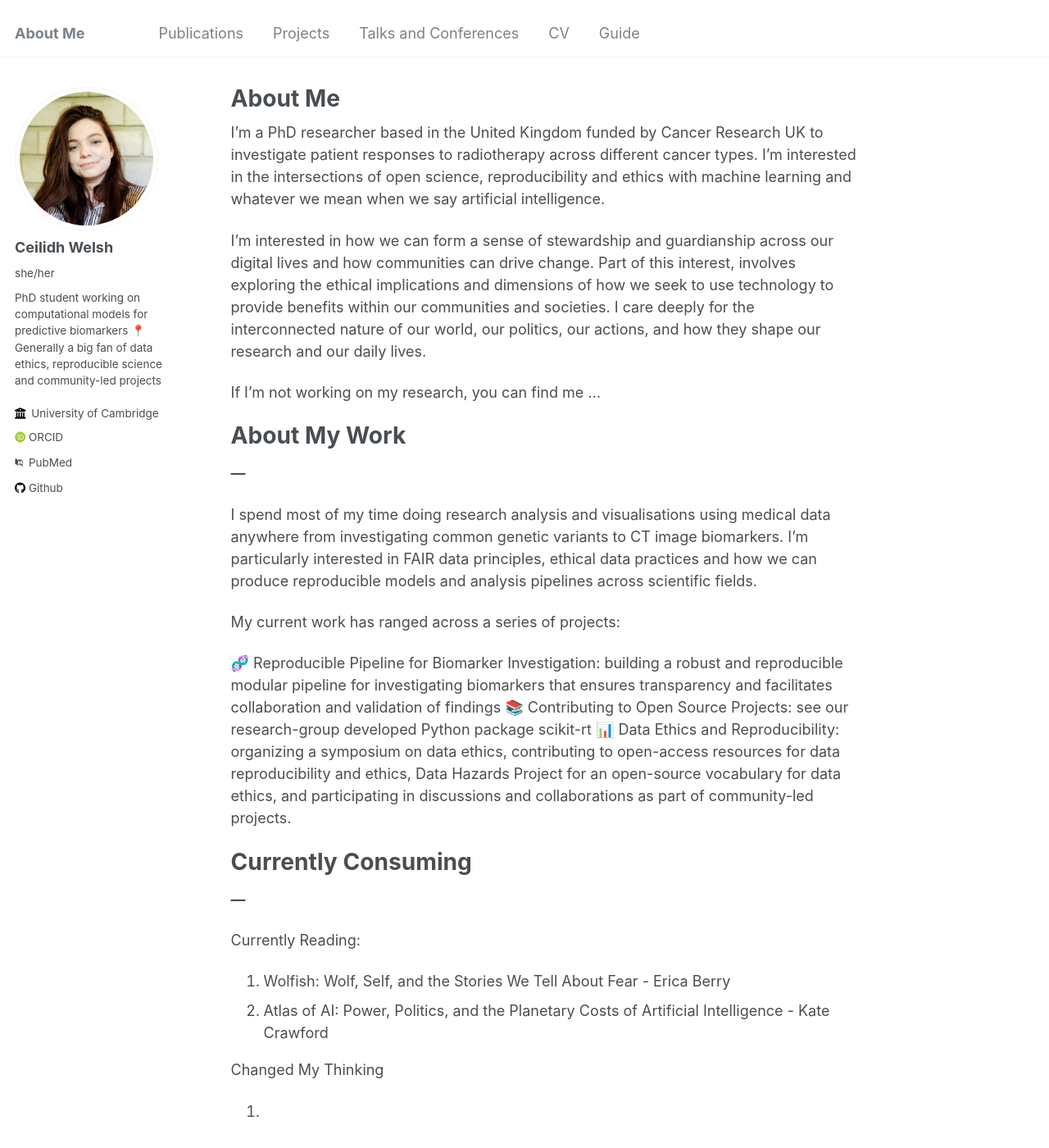
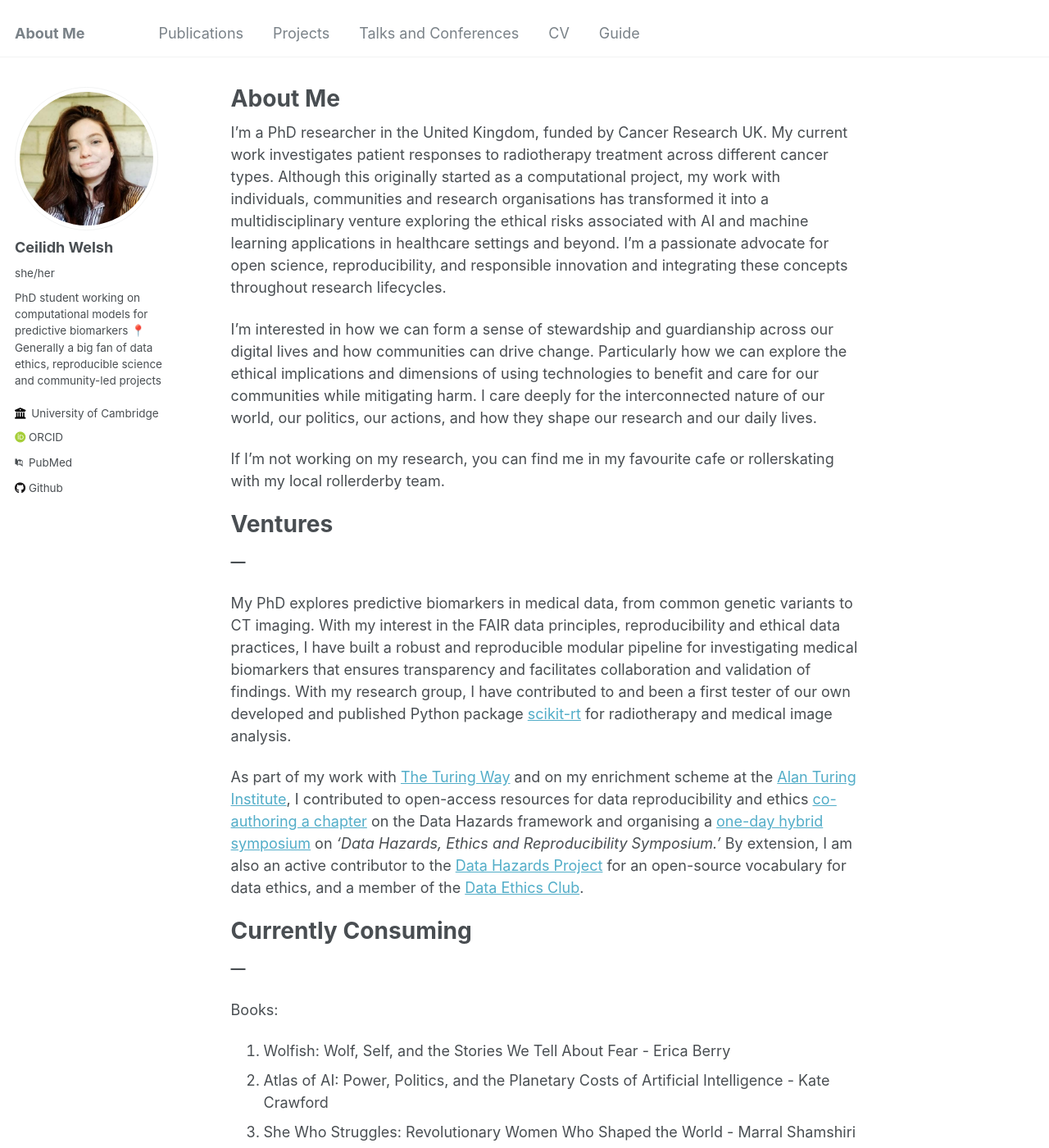
Before and after one commit to CeilidhWelsh/CeilidhWelsh.github.io, a Jekyll site: the page built from _pages/about.md, in a window 1280 px wide and 1400 px high. Shown: the whole window at 82% size. Built offline with Jekyll 4.4.1, drawn with Linux system fonts in a browser that asks for light colours; some web fonts are replaced; some of the changed text lies outside the part shown.

Commit message:
Update about.md

```diff
--- a/_pages/about.md
+++ b/_pages/about.md
@@ -7,34 +7,30 @@ redirect_from:
   - /about.html
 ---
 
-I'm a PhD researcher based in the United Kingdom funded by Cancer Research UK to investigate patient responses to radiotherapy across different cancer types. I'm interested in the intersections of open science, reproducibility and ethics with machine learning and whatever we mean when we say artificial intelligence.
-
-I'm interested in how we can form a sense of stewardship and guardianship across our digital lives and how communities can drive change. Part of this interest, involves exploring the ethical implications and dimensions of how we seek to use technology to provide benefits within our communities and societies. I care deeply for the interconnected nature of our world, our politics, our actions, and how they shape our research and our daily lives.
-
-If I'm not working on my research, you can find me ...
 
 
+I'm a PhD researcher in the United Kingdom, funded by Cancer Research UK. My current work investigates patient responses to radiotherapy treatment across different cancer types. Although this originally started as a computational project, my work with individuals, communities and research organisations has transformed it into a multidisciplinary venture exploring the ethical risks associated with AI and machine learning applications in healthcare settings and beyond. I'm a passionate advocate for open science, reproducibility, and responsible innovation and integrating these concepts throughout research lifecycles.
+
+I'm interested in how we can form a sense of stewardship and guardianship across our digital lives and how communities can drive change. Particularly how we can explore the ethical implications and dimensions of using technologies to benefit and care for our communities while mitigating harm. I care deeply for the interconnected nature of our world, our politics, our actions, and how they shape our research and our daily lives.
+
+If I'm not working on my research, you can find me in my favourite cafe or rollerskating with my local rollerderby team.
 
 
-About My Work
+Ventures
 =============
 **---**
 
-I spend most of my time doing research analysis and visualisations using medical data anywhere from investigating common genetic variants to CT image biomarkers. I'm particularly interested in FAIR data principles, ethical data practices and how we can produce reproducible models and analysis pipelines across scientific fields.
+My PhD explores predictive biomarkers in medical data, from common genetic variants to CT imaging. With my interest in the FAIR data principles, reproducibility and ethical data practices, I have built a robust and reproducible modular pipeline for investigating medical biomarkers that ensures transparency and facilitates collaboration and validation of findings. With my research group, I have contributed to and been a first tester of our own developed and published Python package [scikit-rt](https://scikit-rt.github.io/scikit-rt/) for radiotherapy and medical image analysis.
 
-My current work has ranged across a series of projects:
-
-🧬 Reproducible Pipeline for Biomarker Investigation: building a robust and reproducible modular pipeline for investigating biomarkers that ensures transparency and facilitates collaboration and validation of findings
-📚 Contributing to Open Source Projects: see our research-group developed Python package scikit-rt
-📊 Data Ethics and Reproducibility: organizing a symposium on data ethics, contributing to open-access resources for data reproducibility and ethics, Data Hazards Project for an open-source vocabulary for data ethics, and participating in discussions and collaborations as part of community-led projects.
+As part of my work with [The Turing Way](https://www.turing.ac.uk/research/research-projects/turing-way) and on my enrichment scheme at the [Alan Turing Institute](https://www.turing.ac.uk/), I contributed to open-access resources for data reproducibility and ethics [co-authoring a chapter](https://book.the-turing-way.org/ethical-research/data-hazards) on the Data Hazards framework and organising a [one-day hybrid symposium](https://github.com/Susana465/der_symposium_20230310) on _'Data Hazards, Ethics and Reproducibility Symposium.'_ By extension, I am also an active contributor to the [Data Hazards Project](https://datahazards.com/) for an open-source vocabulary for data ethics, and a member of the [Data Ethics Club](https://dataethicsclub.com/).
 
 Currently Consuming
 ===================
 **---**
 
-Currently Reading:
+Books:
 1. Wolfish: Wolf, Self, and the Stories We Tell About Fear - Erica Berry
 2. Atlas of AI: Power, Politics, and the Planetary Costs of Artificial Intelligence - Kate Crawford
+3. She Who Struggles: Revolutionary Women Who Shaped the World - Marral Shamshiri and Sorcha Thomson
 
-Changed My Thinking
-1.
+Recommendations always welcome!!!
```
